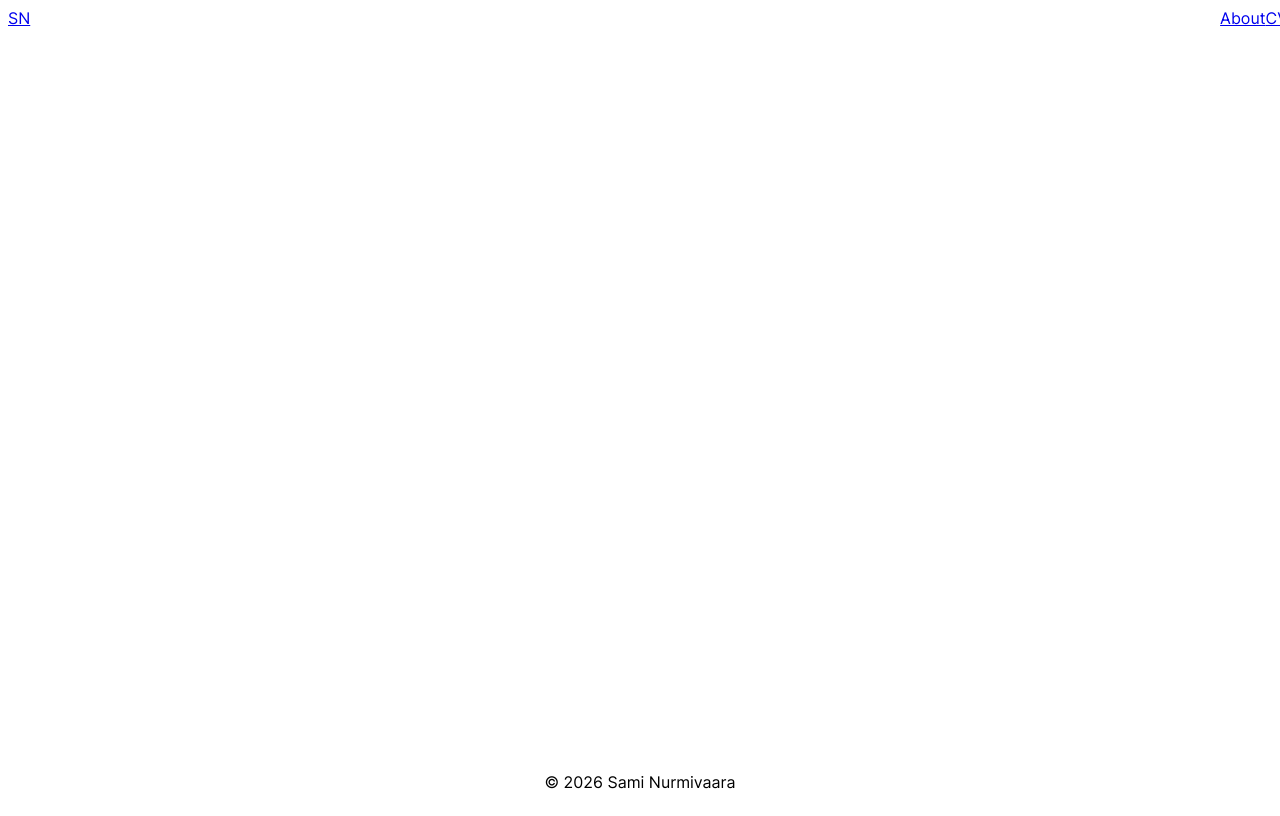
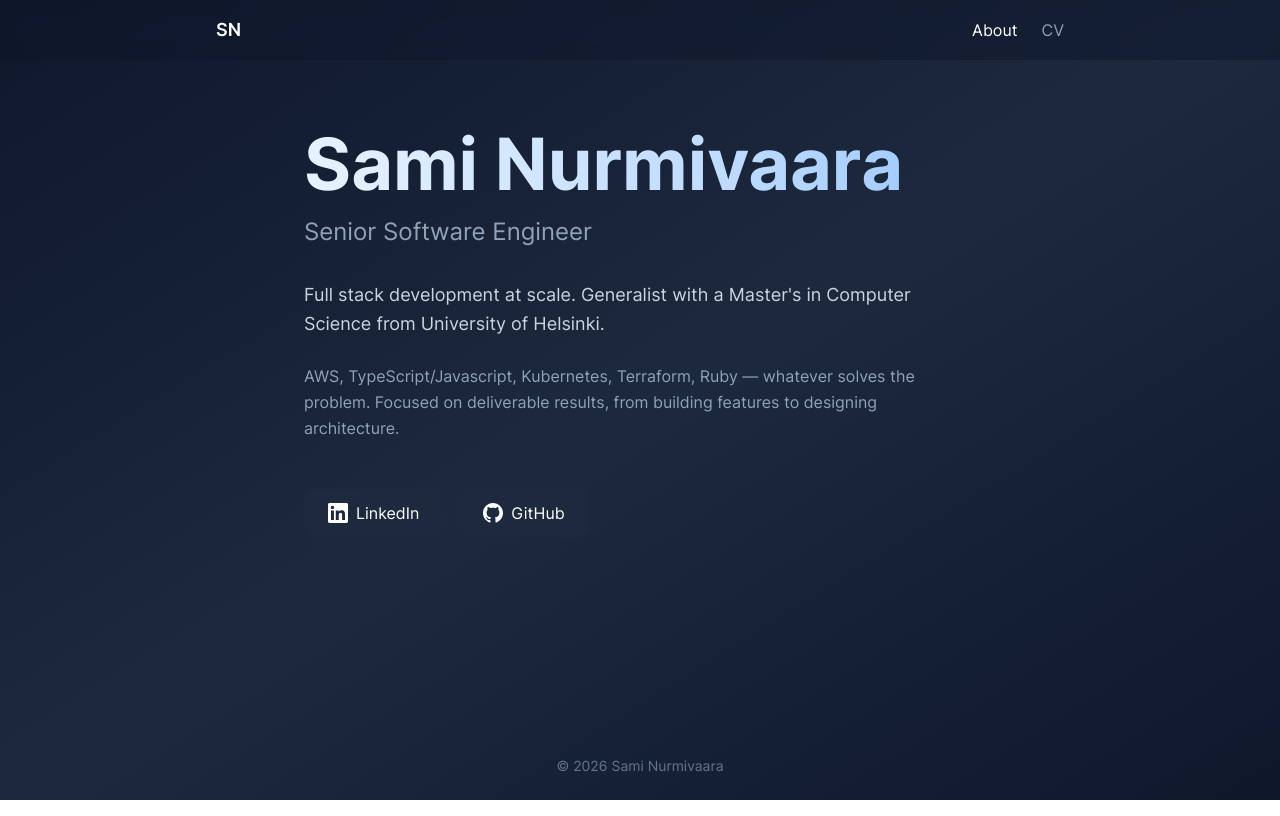
Before and after one commit to SNurmivaara/nurmivaara.fi, a Next.js app: page / in a window 1280 px wide. Built offline with nearby package versions, Linux system fonts and the light colour scheme.

Commit message:
Update tailwindcss 3 -> 4

```diff
--- a/package.json
+++ b/package.json
@@ -7,6 +7,7 @@
     "start": "next start"
   },
   "dependencies": {
+    "@tailwindcss/postcss": "^4.1.18",
     "@vercel/analytics": "^1.6.1",
     "@vercel/speed-insights": "^1.3.1",
     "next": "^16.1.1",
@@ -14,7 +15,6 @@
     "react-dom": "^19.2.3"
   },
   "devDependencies": {
-    "autoprefixer": "^10.4.21",
     "postcss": "^8.5.3",
     "tailwindcss": "^4.1.18"
   },
--- a/postcss.config.js
+++ b/postcss.config.js
@@ -1,6 +1,5 @@
 module.exports = {
   plugins: {
-    tailwindcss: {},
-    autoprefixer: {}
+    '@tailwindcss/postcss': {}
   }
 }
--- a/styles/globals.css
+++ b/styles/globals.css
@@ -1,6 +1,36 @@
-@tailwind base;
-@tailwind components;
-@tailwind utilities;
+@import 'tailwindcss';
+
+@source "../pages/**/*.{js,jsx}";
+@source "../components/**/*.{js,jsx}";
+
+@theme {
+  --font-sans: 'Inter', system-ui, sans-serif;
+
+  --animate-fade-in: fade-in 0.8s ease-out forwards;
+  --animate-slide-up: slide-up 0.8s ease-out forwards;
+  --animate-slide-down: slide-down 0.4s ease-out forwards;
+  --animate-gradient: gradient 8s ease infinite;
+
+  @keyframes fade-in {
+    0% { opacity: 0; }
+    100% { opacity: 1; }
+  }
+
+  @keyframes slide-up {
+    0% { opacity: 0; transform: translateY(20px); }
+    100% { opacity: 1; transform: translateY(0); }
+  }
+
+  @keyframes slide-down {
+    0% { opacity: 0; transform: translateY(-10px); }
+    100% { opacity: 1; transform: translateY(0); }
+  }
+
+  @keyframes gradient {
+    0%, 100% { background-position: 0% 50%; }
+    50% { background-position: 100% 50%; }
+  }
+}
 
 html {
   scroll-behavior: smooth;
--- a/tailwind.config.js
+++ /dev/null
@@ -1,37 +0,0 @@
-/** @type {import('tailwindcss').Config} */
-module.exports = {
-  content: ['./pages/**/*.{js,jsx}', './components/**/*.{js,jsx}'],
-  darkMode: 'class',
-  theme: {
-    extend: {
-      fontFamily: {
-        sans: ['Inter', 'system-ui', 'sans-serif']
-      },
-      animation: {
-        'fade-in': 'fadeIn 0.8s ease-out forwards',
-        'slide-up': 'slideUp 0.8s ease-out forwards',
-        'slide-down': 'slideDown 0.4s ease-out forwards',
-        'gradient': 'gradient 8s ease infinite'
-      },
-      keyframes: {
-        fadeIn: {
-          '0%': { opacity: '0' },
-          '100%': { opacity: '1' }
-        },
-        slideUp: {
-          '0%': { opacity: '0', transform: 'translateY(20px)' },
-          '100%': { opacity: '1', transform: 'translateY(0)' }
-        },
-        slideDown: {
-          '0%': { opacity: '0', transform: 'translateY(-10px)' },
-          '100%': { opacity: '1', transform: 'translateY(0)' }
-        },
-        gradient: {
-          '0%, 100%': { backgroundPosition: '0% 50%' },
-          '50%': { backgroundPosition: '100% 50%' }
-        }
-      }
-    }
-  },
-  plugins: []
-}
```
Also changed, not shown: 2 other files (tests, documents, lock files or other folders).
